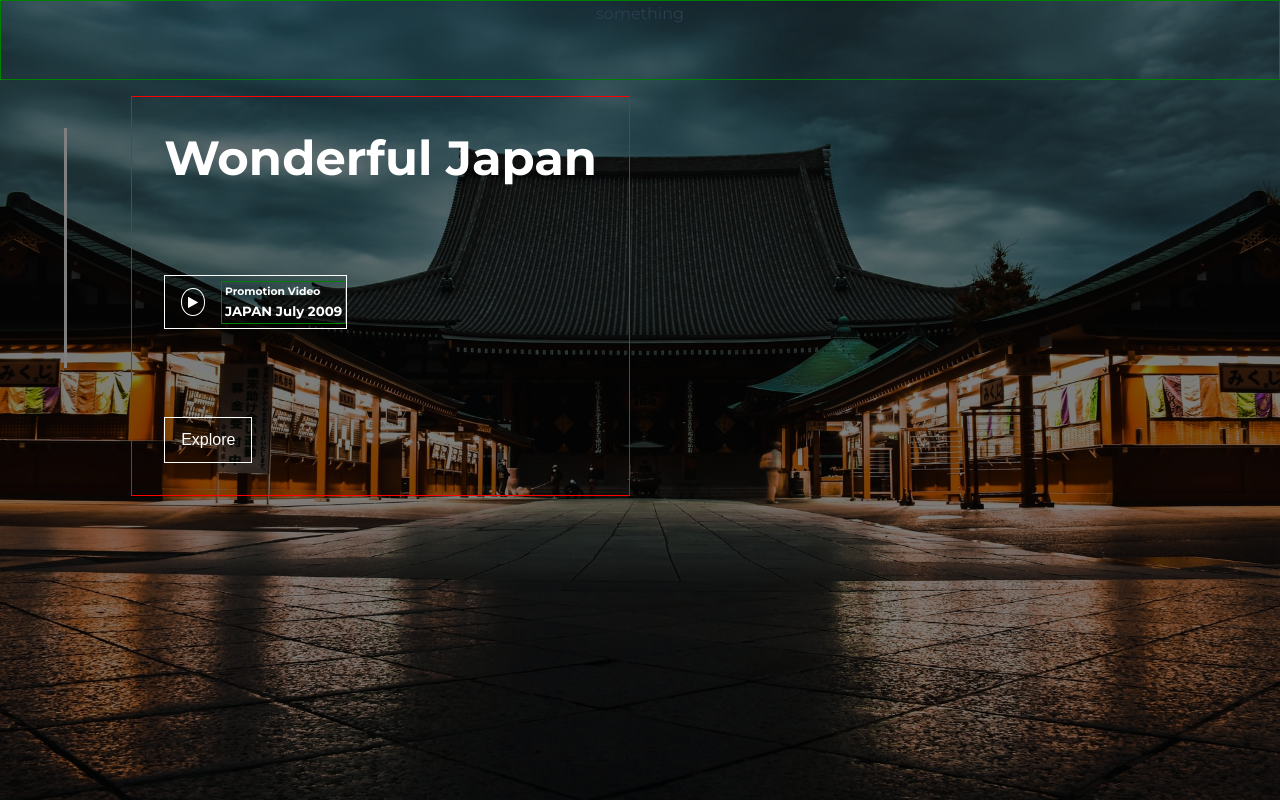
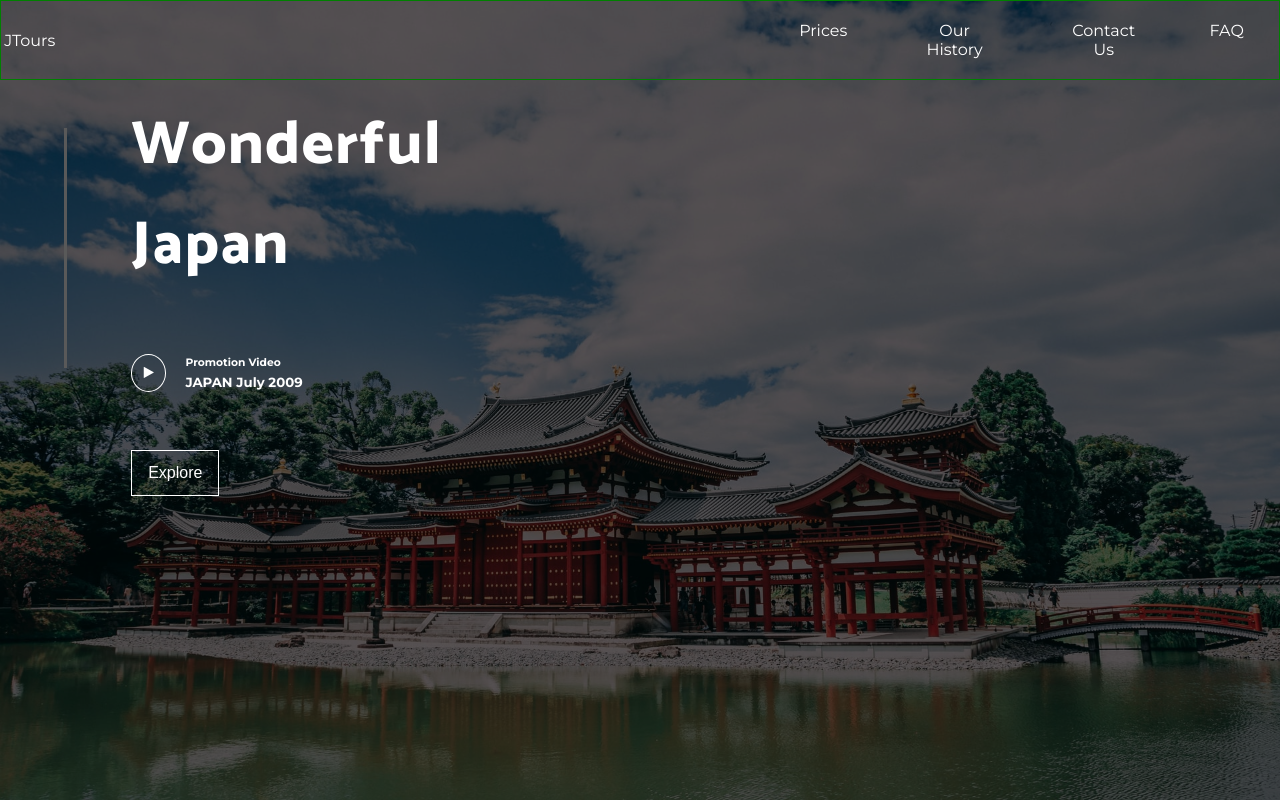
Before and after one commit to Kingmercy-Rayne/j-tours, a Vue app: page / in a window 1280 px wide. Built offline with nearby package versions, Linux system fonts and the light colour scheme.

Commit message:
add navbar

```diff
--- a/src/components/MainContent.vue
+++ b/src/components/MainContent.vue
@@ -1,6 +1,9 @@
 <template>
   <main class="main">
-    <h1>Wonderful Japan</h1>
+    <h1>
+      <span>Wonderful </span>
+      <span>Japan</span>
+    </h1>
     <div class="promotion__video">
       <button class="play__button"><i class="fas fa fa-play"></i></button>
       <div class="promotion__text">
@@ -21,39 +24,45 @@ export default {
 .main {
   z-index: 5;
   min-height: 50vh;
+  width: 40%;
   display: flex;
   flex-direction: column;
   align-items: flex-start;
   justify-content: space-between;
   margin-right: auto;
-  padding: 2em;
+  // border: solid thin red;
   color: white;
-  border: solid thin red;
 
   h1 {
-    font-family: var(--font-family--alt);
-    font-weight: 700;
-    font-size: 3rem;
+    font-family: var(--font-family--primary);
+    font-weight: 800;
+    font-size: 3.8rem;
+    // line-height: 4rem;
+    letter-spacing: 1.5px;
+    display: flex;
+    flex-direction: column;
+    align-items: flex-start;
   }
 
   .promotion__video {
     display: flex;
     align-items: center;
     justify-content: space-between;
-    border: solid thin var(--border-color--primary);
+    // border: solid thin var(--border-color--primary);
     padding: 0.3em 0;
+    margin: 2em 0;
     font-family: var(--font-family--alt);
 
     .play__button {
       text-align: center;
       border: solid thin var(--border-color--primary);
       border-radius: 50%;
-      padding: 0.2em;
-      margin: 0 1em;
+      padding: 0.4em;
+      margin-right:1em;
 
       i {
         font-size: 0.8rem;
-        padding: 0.2em;
+        padding: 0.4em;
       }
     }
 
@@ -64,9 +73,8 @@ export default {
       justify-content: center;
       padding: 0.2em;
       text-align: center;
-      font-family: var(--font-family--alt)
-      font-weight:400;
-      border: solid thin green;
+      font-family: var(--font-family--alt);
+      font-weight: 400;
 
       h5 {
         margin-top: 0.4em;
--- a/src/components/TheNavbar.vue
+++ b/src/components/TheNavbar.vue
@@ -1,5 +1,16 @@
 <template>
-  <nav class="nav">something</nav>
+  <nav class="nav">
+    <div class="logo__container">
+      <i><img src="" alt=""/></i>
+      <span>JTours</span>
+    </div>
+    <ul>
+      <li>Prices</li>
+      <li>Our History</li>
+      <li>Contact Us</li>
+      <li>FAQ</li>
+    </ul>
+  </nav>
 </template>
 
 <script>
@@ -13,9 +24,28 @@ export default {
   left: 0;
   top: 0;
   right: 0;
+  display: flex;
+  justify-content: space-between;
+  align-items: center;
   min-height: 10vh;
   padding: 0.2em;
   border: solid thin green;
-  z-index:10;
+  z-index: 10;
+  color: var(--text-color--primary);
+
+  .logo {
+    padding: 1em;
+    border: solid thin green;
+  }
+
+  ul {
+    display: flex;
+    justify-content: space-between;
+    width: 40%;
+
+    li {
+      padding: 0 2em;
+    }
+  }
 }
 </style>
--- a/src/views/Home.vue
+++ b/src/views/Home.vue
@@ -1,7 +1,7 @@
 <template>
   <div class="home">
     <div class="backdrop__img">
-      <img src="../assets/img/jean-vella-AMUXeE7Y2Vc-unsplash.jpg" alt="" />
+      <img src="../assets/img/jc3211-BpEH3K1G520-unsplash.jpg" alt="" />
     </div>
     <div class="backdrop__filter"></div>
     <slide-bar />
@@ -46,6 +46,7 @@ export default {
       width: 100%;
       height: 100%;
       object-fit: cover;
+      object-position: right bottom;
     }
   }
 
@@ -56,7 +57,7 @@ export default {
     right: 0;
     bottom: 0;
     z-index: 0;
-    background: rgba(0, 0, 0, 0.5);
+    background: rgba(0, 0, 0, 0.65);
   }
 }
 </style>
```
